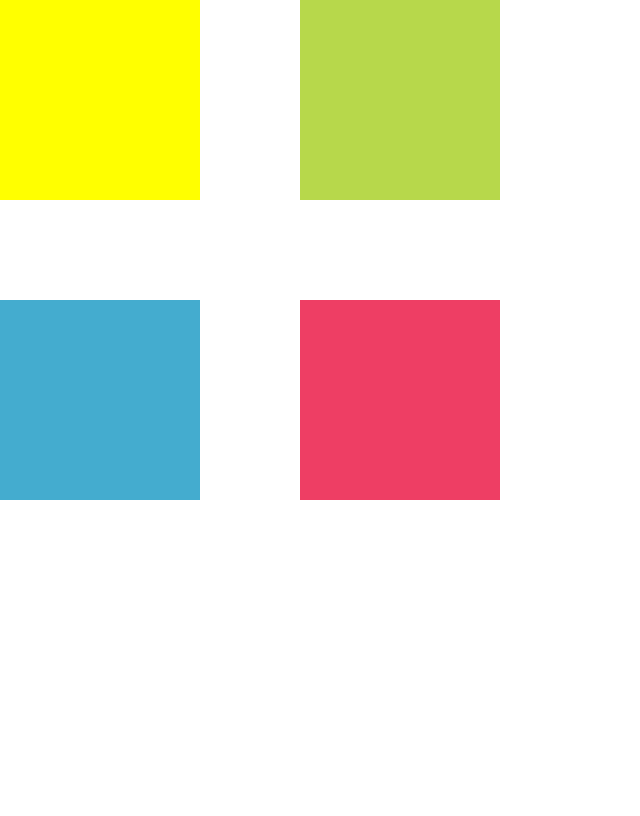
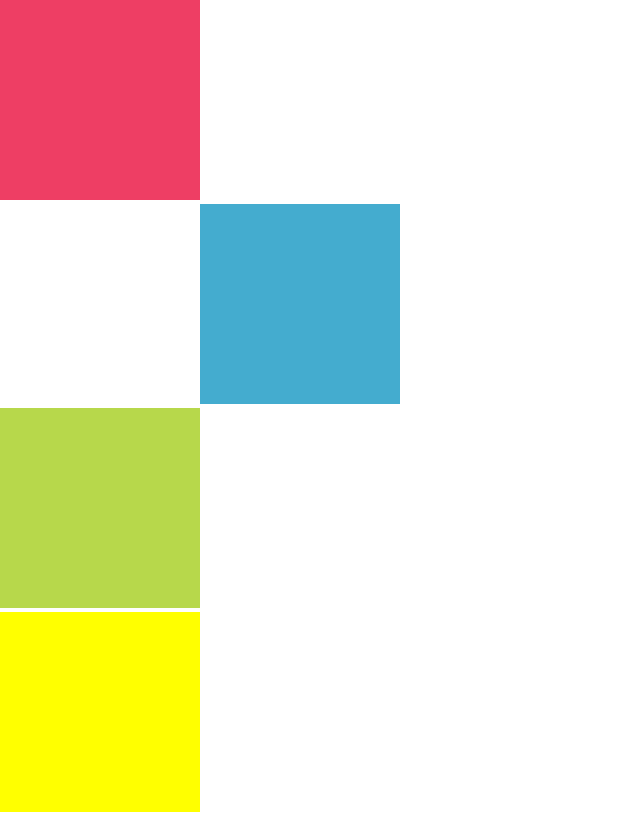
Before and after one commit to ViMoreno21/Positioning, a plain HTML site: page index.html in a window 1280 px wide. Shown: the whole page, without its empty margins (0-640 px from the left). Drawn offline with Linux system fonts and the light colour scheme.

Commit message:
Sexto Cambio

```diff
--- a/style/main.css
+++ b/style/main.css
@@ -1,6 +1,6 @@
 div {
 
-	display: block;
+	display: inline-block;
 	width: 80px;
 	height: 110px;
 	position: relative;
@@ -14,10 +14,7 @@ body {
 
 .primero  {
 
-
-	position: absolute;
-	margin-top: 300px;
-	margin-left: 300px;
+	display: inline-block;
 	width: 200px;
 	height: 200px;
 	background: #ee3e64;
@@ -25,29 +22,23 @@ body {
 
 .segundo  {
 
-	position: absolute;
-	margin-top: 300px;
-	margin-right: 300px;
+	display: inline-block;
+	position: relative;
+	margin-left: 200px;
 	width: 200px;
 	height: 200px;
 	background: #44accf;
 }
 
 .tercero {
-
-	position: absolute;
-	margin-left: 300px;
-	margin-bottom: 300px;
+	display: inline-block;
 	width: 200px;
 	height: 200px;
 	background: #b7d84b;
 }
 
 .cuarto {
-
-	position: absolute;
-	margin-right: 300px;
-	margin-bottom: 300px;
+	display: inline-block;
 	width: 200px;
 	height: 200px;
 	background: yellow;
```
